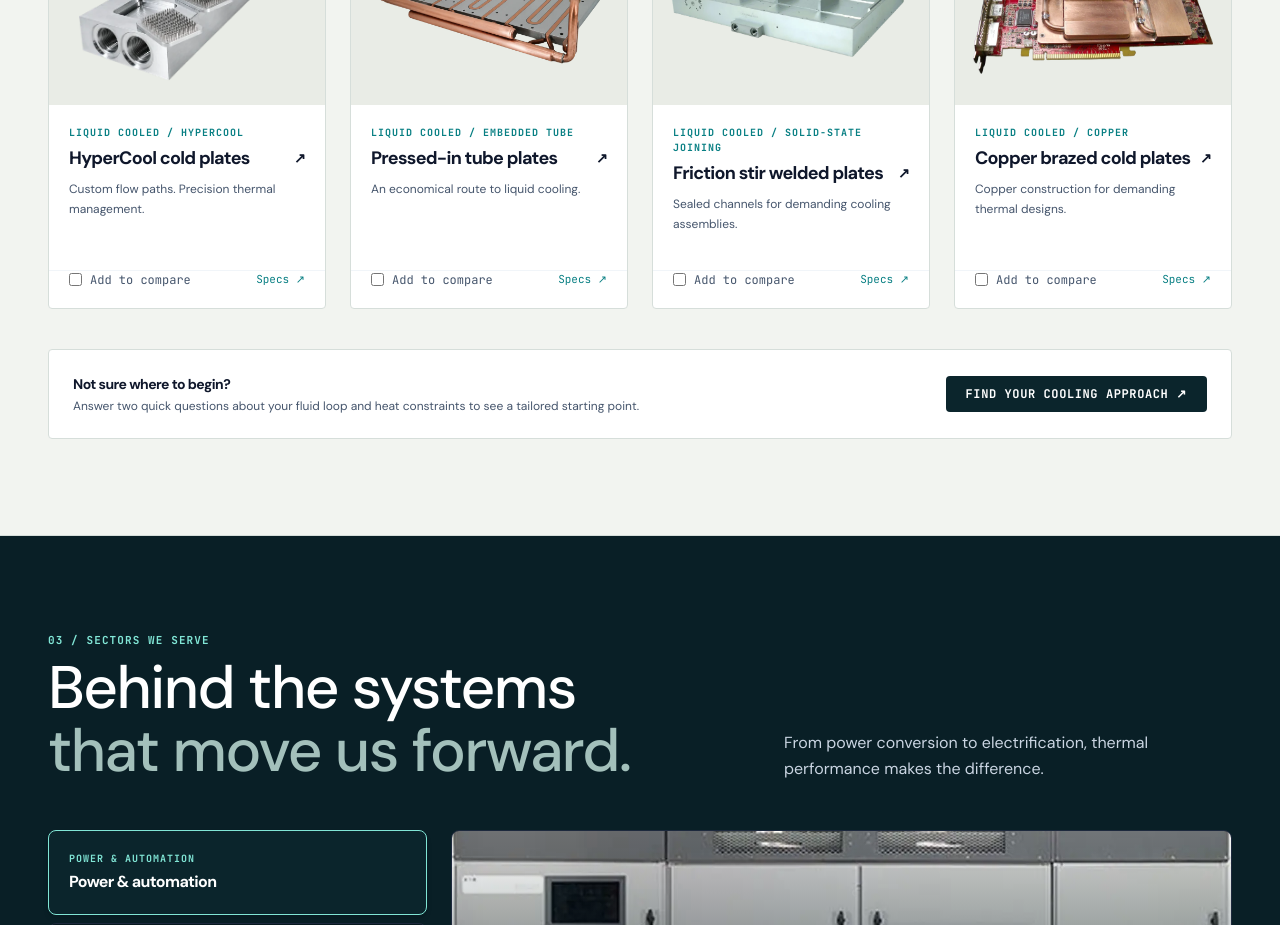
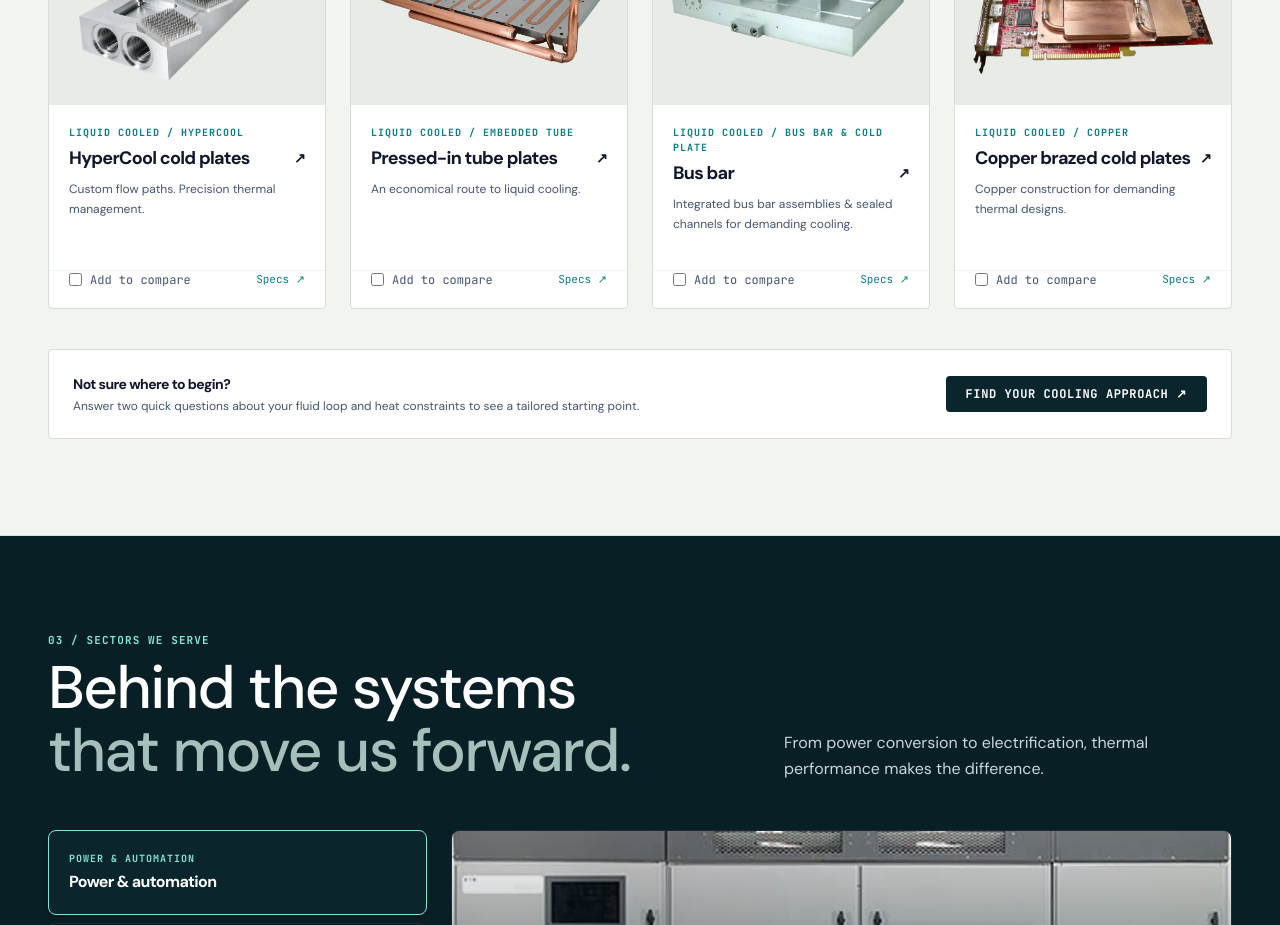
Before and after one commit to innovative-thermal-solutions/thermalsolutions, a Next.js app: page / in a window 1280 px wide. Shown: the part 1700-2625 px from the top of the page. Built offline with nearby package versions, Linux system fonts and the light colour scheme.

Commit message:
fix(products): rename solution card to Bus bar

```diff
--- a/src/components/ui/ReferenceInteractiveModals.tsx
+++ b/src/components/ui/ReferenceInteractiveModals.tsx
@@ -98,16 +98,16 @@ export const REFERENCE_PRODUCTS: SolutionProduct[] = [
   },
   {
     id: "fsw",
-    name: "Friction stir welded plates",
+    name: "Bus bar",
     family: "liquid",
     image: "/assets/fsw-plate.webp",
-    tag: "LIQUID COOLED / SOLID-STATE JOINING",
-    short: "Sealed channels for demanding cooling assemblies.",
-    description: "Friction stir welding closes machined fluid channels using a solid-state joining process. ITS has in-house FSW capability for precision thermal assemblies in aluminum and copper.",
-    material: "Aluminum or copper",
-    construction: "CNC machining with friction stir welded closure",
-    application: "Battery systems and power electronics",
-    considerations: "Channel geometry, joint design and validation"
+    tag: "LIQUID COOLED / BUS BAR & COLD PLATE",
+    short: "Integrated bus bar assemblies & sealed channels for demanding cooling.",
+    description: "Integrated power bus bar assemblies and solid-state joined cold plates. ITS engineers laminated and liquid-cooled bus bars alongside precision friction stir welded assemblies for battery systems and power conversion.",
+    material: "Copper or Aluminum",
+    construction: "Precision CNC machining with integrated bus bar & solid-state joining",
+    application: "Battery packs, inverters and high-current power electronics",
+    considerations: "Current carrying capacity, channel geometry, dielectric insulation and validation"
   },
   {
     id: "copper",
```
